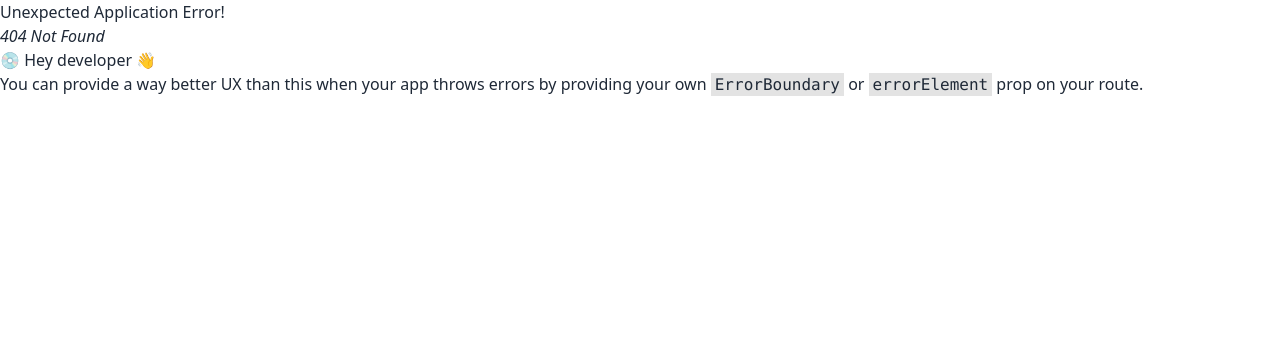
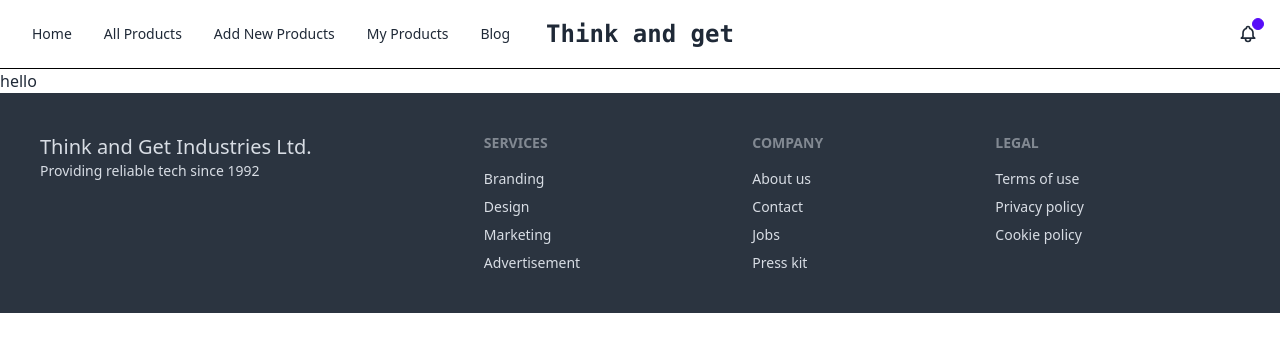
Before and after one commit to UniqueCoderRihan/Tag, a React (Vite) app: page /my-products in a window 1280 px wide. Before the commit this address had no page. Shown: the top 352 px of the page. Built offline with nearby package versions, Linux system fonts and the light colour scheme.

Commit message:
addNew page & My product page Route defined

```diff
--- a/src/components/Navbar/Navbar.jsx
+++ b/src/components/Navbar/Navbar.jsx
@@ -15,10 +15,14 @@ const Navbar = () => {
             <Link to='/'>Home</Link>
         </li>
         <li>
-            <Link to='/all-products'>Products</Link>
+            <Link to='/all-products'>All Products</Link>
+        </li>
+        {/* TODO: it will be conditional !user ===locked */}
+        <li>
+            <Link to='/add-new-product'>Add New Products</Link>
         </li>
         <li>
-            <Link to='/'>Collection</Link>
+            <Link to='/my-products'>My Products</Link>
         </li>
         <li>
             <Link to='/'>Blog</Link>
@@ -80,22 +84,7 @@ const Navbar = () => {
                     <Link to={'/'} className="font-bold font-mono text-xl lg:text-2xl">Think and get</Link>
                 </div>
                 <div className="navbar-end">
-                    <button className="btn btn-ghost btn-circle">
-                        <svg
-                            xmlns="http://www.w3.org/2000/svg"
-                            className="h-5 w-5"
-                            fill="none"
-                            viewBox="0 0 24 24"
-                            stroke="currentColor"
-                        >
-                            <path
-                                strokeLinecap="round"
-                                strokeLinejoin="round"
-                                strokeWidth="2"
-                                d="M21 21l-6-6m2-5a7 7 0 11-14 0 7 7 0 0114 0z"
-                            />
-                        </svg>
-                    </button>
+
                     <button className="btn btn-ghost btn-circle">
                         <div className="indicator">
                             <svg
--- /dev/null
+++ b/src/pages/add-new-product/AddNewProduct.jsx
@@ -0,0 +1,10 @@
+
+const AddNewProduct = () => {
+    return (
+        <div>
+            welcome
+        </div>
+    );
+};
+
+export default AddNewProduct;
--- /dev/null
+++ b/src/pages/my-products/MyProducts.jsx
@@ -0,0 +1,10 @@
+
+const MyProducts = () => {
+    return (
+        <div>
+            hello
+        </div>
+    );
+};
+
+export default MyProducts;
```
Also changed, not shown: src/main.jsx (+10 -0 lines).
